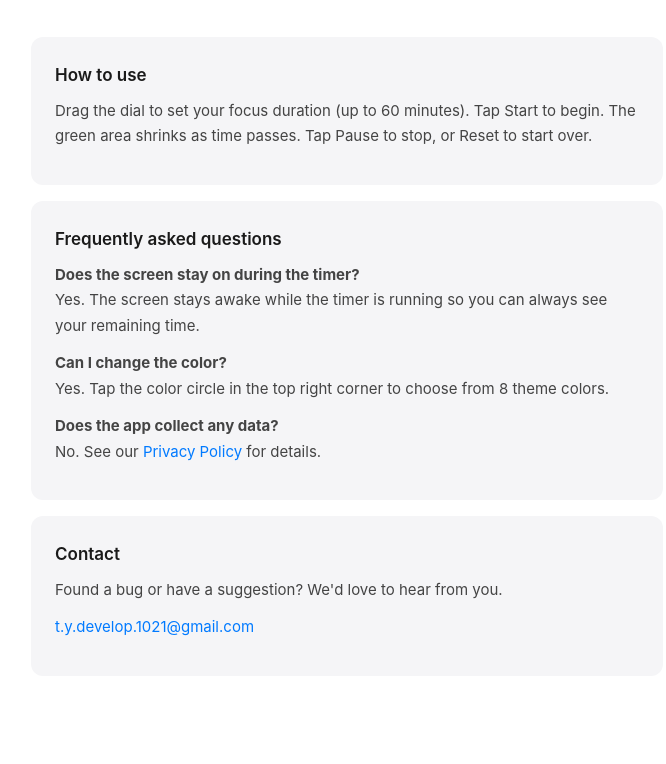
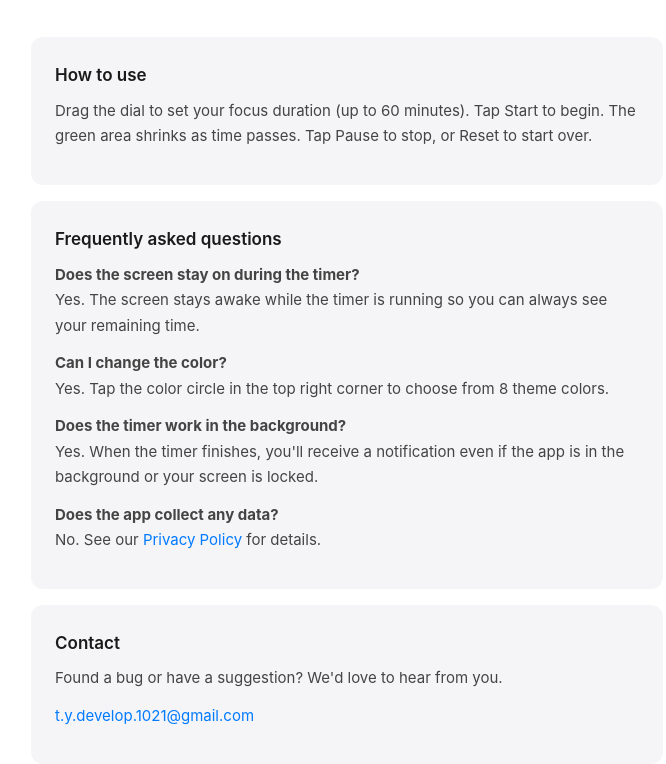
Before and after one commit to TetsuYokoyamaDevelop/dial_site, a plain HTML site: page support.html in a window 1280 px wide. Shown: the part 134-898 px from the top of the page, without its empty margins (293-959 px from the left). Before the commit the page ends 874 px from the top, so only its background shows below. Drawn offline with Linux system fonts and the light colour scheme.

Commit message:
update: バックグラウンド通知FAQを追加
Co-Authored-By: Claude Opus 4.6 (1M context) <noreply@anthropic.com>

```diff
--- a/support.html
+++ b/support.html
@@ -29,6 +29,7 @@
     <h2>Frequently asked questions</h2>
     <p><strong>Does the screen stay on during the timer?</strong><br>Yes. The screen stays awake while the timer is running so you can always see your remaining time.</p>
     <p><strong>Can I change the color?</strong><br>Yes. Tap the color circle in the top right corner to choose from 8 theme colors.</p>
+    <p><strong>Does the timer work in the background?</strong><br>Yes. When the timer finishes, you'll receive a notification even if the app is in the background or your screen is locked.</p>
     <p><strong>Does the app collect any data?</strong><br>No. See our <a href="privacy.html">Privacy Policy</a> for details.</p>
   </div>
 
```
